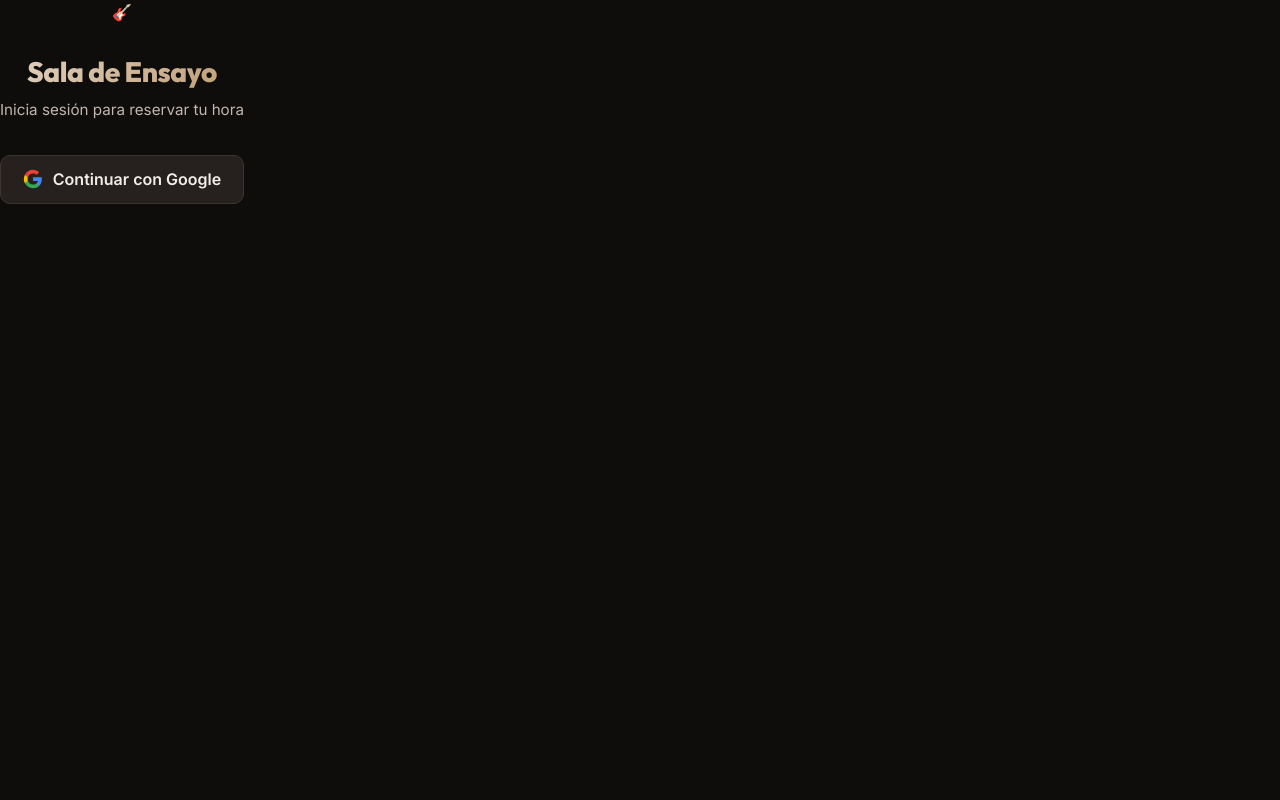
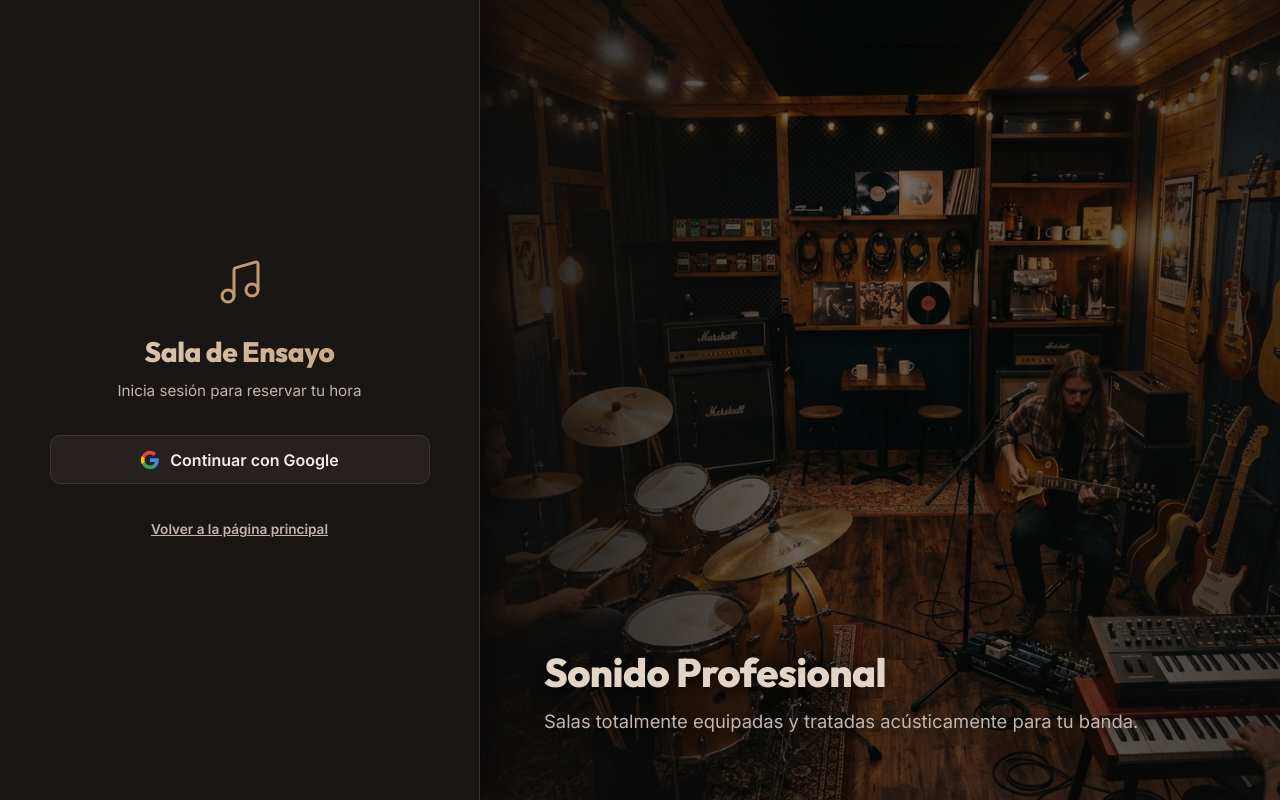
Before and after one commit to vvr789/reservas_gouth, a React (Vite) app: page /login in a window 1280 px wide. Built offline with nearby package versions, Linux system fonts and the light colour scheme; no server answers.

Commit message:
rediseÃ±a login con split-screen, carrusel animado y link de retorno en Login.jsx

```diff
--- a/src/pages/Login.jsx
+++ b/src/pages/Login.jsx
@@ -1,11 +1,44 @@
-import { useState } from 'react';
+import { useState, useEffect } from 'react';
 import { useNavigate } from 'react-router-dom';
 import { loginWithGoogle } from '../firebase/authService';
+import { Music } from 'lucide-react';
 import toast from 'react-hot-toast';
 
+const SLIDES = [
+  {
+    url: '/rehearsal_1.png',
+    title: 'Sonido Profesional',
+    subtitle: 'Salas totalmente equipadas y tratadas acústicamente para tu banda.'
+  },
+  {
+    url: '/rehearsal_2.png',
+    title: 'Equipamiento de Alta Gama',
+    subtitle: 'Amplificadores valvulares, baterías premium y microfonía profesional.'
+  },
+  {
+    url: '/rehearsal_3.png',
+    title: 'Reserva de Horas Fácil',
+    subtitle: 'Gestiona tus ensayos de forma instantánea desde cualquier dispositivo.'
+  },
+  {
+    url: '/rehearsal_4.png',
+    title: 'Espacio de Creación',
+    subtitle: 'El ambiente ideal diseñado específicamente para inspirar tu música.'
+  }
+];
+
 function Login() {
-  const [loading, setLoading]   = useState(false);
+  const [loading, setLoading] = useState(false);
+  const [slideIndex, setSlideIndex] = useState(0);
   const navigate = useNavigate();
+
+  // Rotar imágenes cada 18 segundos
+  useEffect(() => {
+    const timer = setInterval(() => {
+      setSlideIndex((prev) => (prev + 1) % SLIDES.length);
+    }, 18000);
+    return () => clearInterval(timer);
+  }, []);
 
   // ── Google Sign-In ──────────────────────────────────────────────
   const handleGoogleLogin = async () => {
@@ -14,7 +47,6 @@ function Login() {
       await loginWithGoogle();
       navigate('/dashboard');
     } catch (err) {
-      // El usuario cerró el popup → no mostramos error
       if (err.code !== 'auth/popup-closed-by-user') {
         toast.error('Error al iniciar con Google. Intenta de nuevo.');
       }
@@ -25,12 +57,14 @@ function Login() {
 
   return (
     <div className="auth-page">
-      <div className="auth-card">
-        <div className="auth-logo">🎸</div>
+      <div className="auth-left">
+        <div className="auth-content">
+          <div className="auth-logo">
+            <Music size={48} strokeWidth={1.5} />
+          </div>
           <h1 className="auth-title">Sala de Ensayo</h1>
           <p className="auth-subtitle">Inicia sesión para reservar tu hora</p>
 
-        {/* ── Botón principal: Google ── */}
           <button
             id="btn-google-login"
             className="btn-google"
@@ -46,6 +80,45 @@ function Login() {
             </svg>
             {loading ? 'Conectando...' : 'Continuar con Google'}
           </button>
+
+          <div style={{ marginTop: '2rem', textAlign: 'center' }}>
+            <button
+              onClick={() => navigate('/')}
+              style={{
+                background: 'transparent',
+                border: 'none',
+                color: 'var(--text-secondary)',
+                cursor: 'pointer',
+                fontSize: '0.85rem',
+                fontWeight: '600',
+                textDecoration: 'underline',
+                fontFamily: 'inherit',
+                transition: 'color 0.2s'
+              }}
+              onMouseEnter={(e) => e.target.style.color = 'var(--accent)'}
+              onMouseLeave={(e) => e.target.style.color = 'var(--text-secondary)'}
+            >
+              Volver a la página principal
+            </button>
+          </div>
+        </div>
+      </div>
+      <div className="auth-right">
+        <div className="slideshow-container">
+          {SLIDES.map((slide, idx) => (
+            <img
+              key={idx}
+              src={slide.url}
+              alt={slide.title}
+              className={`slide-img ${idx === slideIndex ? 'active' : ''}`}
+            />
+          ))}
+        </div>
+        <div className="slideshow-overlay" />
+        <div className="auth-right-overlay-text">
+          <h2 className="auth-right-title">{SLIDES[slideIndex].title}</h2>
+          <p className="auth-right-subtitle">{SLIDES[slideIndex].subtitle}</p>
+        </div>
       </div>
     </div>
   );
```
Lines whose indentation alone changed are shown as unchanged.
